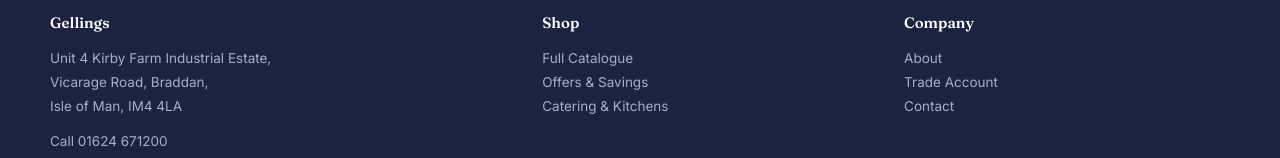
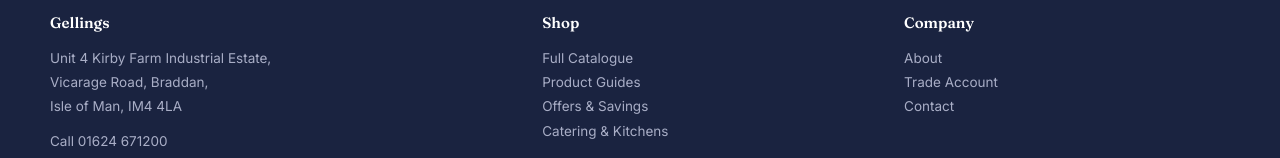
Before and after one commit to Johno78/Clean-Chem, a plain HTML site: page index.html in a window 1280 px wide. Shown: the part 1760-1918 px from the top of the page. Drawn offline with Linux system fonts and the light colour scheme.

Commit message:
Add Product Guides link to landing page footer

```diff
--- a/index.html
+++ b/index.html
@@ -226,6 +226,7 @@
       <h4>Shop</h4>
       <ul>
         <li><a href="https://www.gellings.im/">Full Catalogue</a></li>
+        <li><a href="guides/">Product Guides</a></li>
         <li><a href="https://johno78.github.io/Offers-Savings/">Offers &amp; Savings</a></li>
         <li><a href="https://johno78.github.io/Catering-Kitchens/">Catering &amp; Kitchens</a></li>
       </ul>
```
